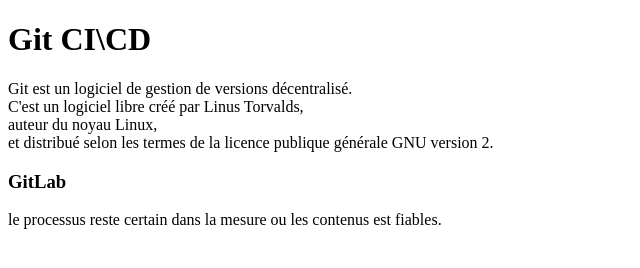
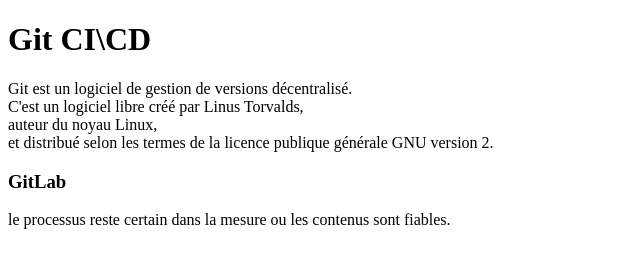
Before and after one commit to Alexkaad/TEST, a plain HTML site: page index.html in a window 1280 px wide. Shown: the full height of the page, 0-640 px from the left. Drawn offline with Linux system fonts and the light colour scheme.

Commit message:
first commit

```diff
--- a/index.html
+++ b/index.html
@@ -17,7 +17,7 @@
         GitLab
     </h3>
     <p>
-        le processus reste certain dans la mesure ou les contenus est fiables.
+        le processus reste certain dans la mesure ou les contenus sont fiables.
     </p>
 
 </body>
```
Also changed, not shown: exco2/index2.html (added).
